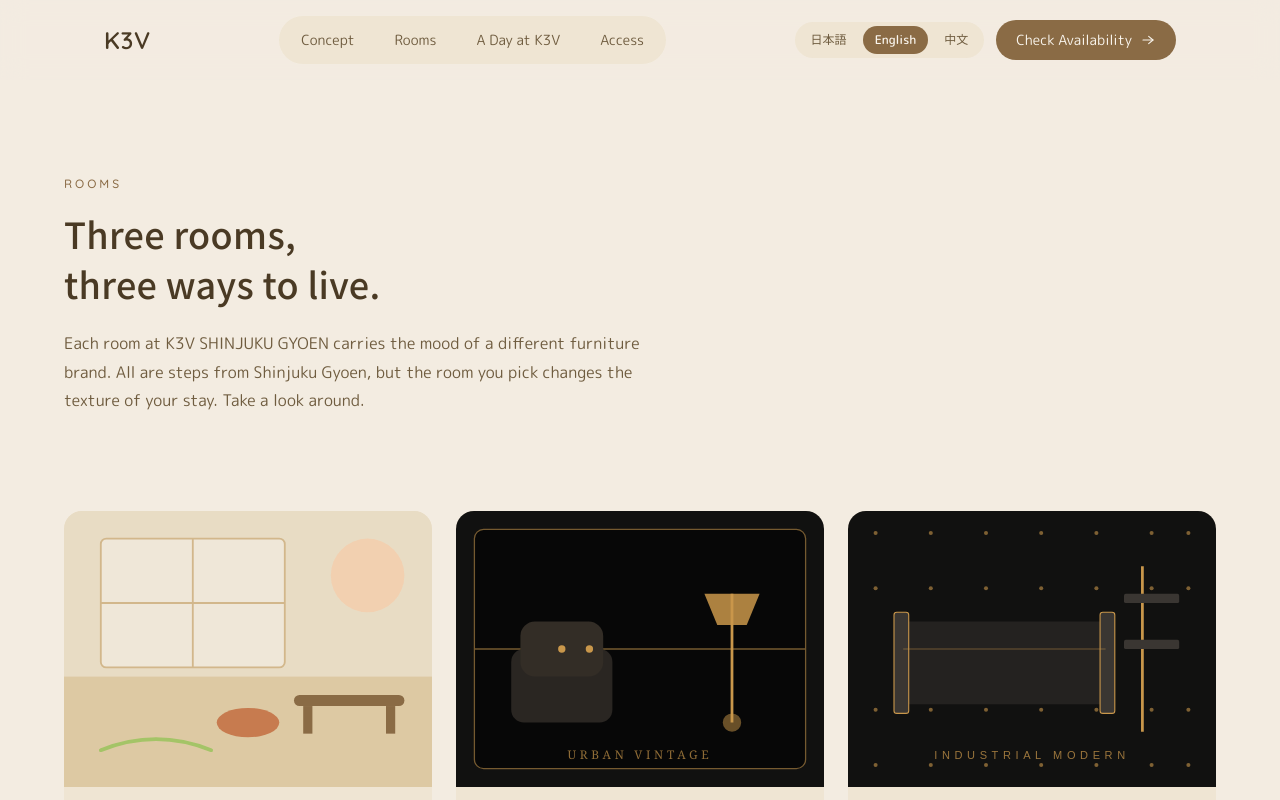
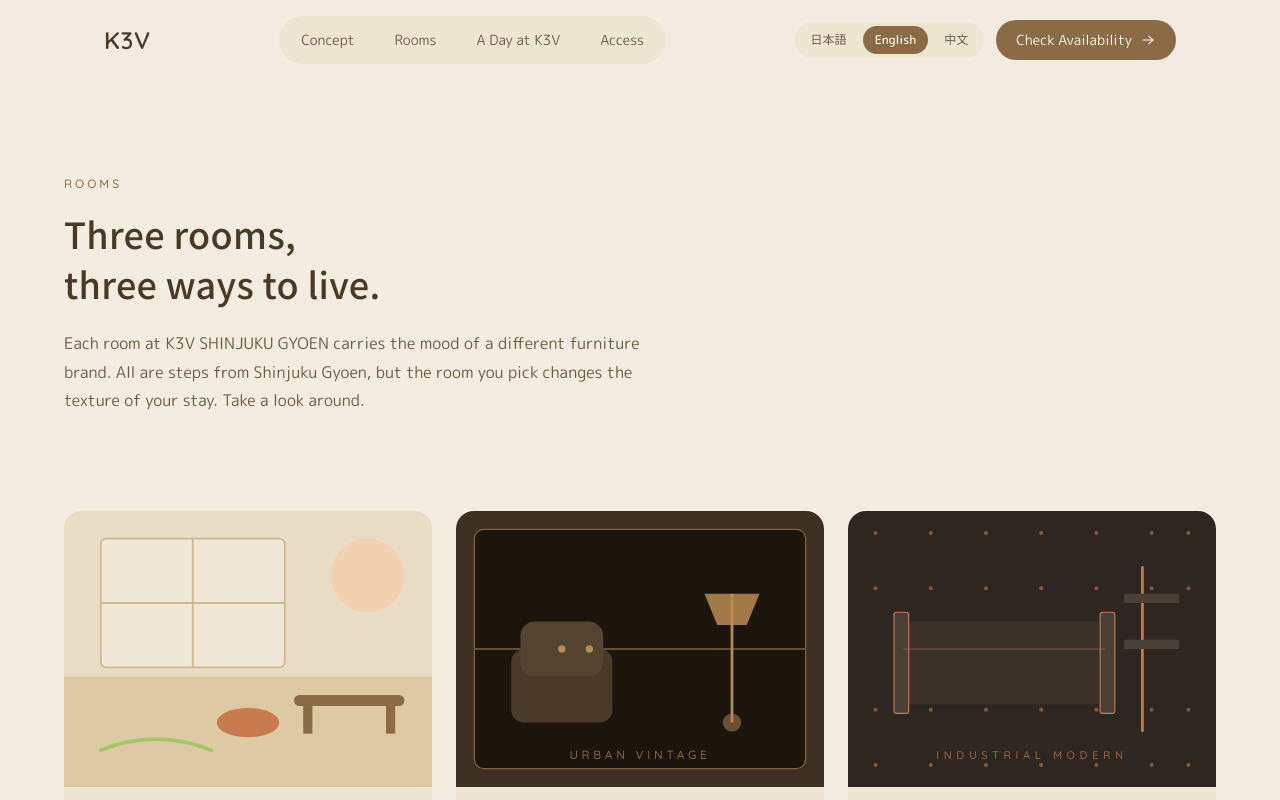
Before and after one commit to basimp-inc/k3v-shinjuku-gyoen, a Next.js app: page /en/rooms in a window 1280 px wide. Shown: the top 800 px of the page. Built offline with nearby package versions, Linux system fonts and the light colour scheme; a web font is replaced by a local one.

Commit message:
Revise the entire website for a consistent and casual appearance.

```diff
--- a/app/globals.css
+++ b/app/globals.css
@@ -14,9 +14,11 @@
   --color-moss-to: #639922;
   --color-cream: #faf6ee;
 
-  /* Room 02 / 03 hybrid accents */
-  --color-ink: #111110;
-  --color-brass: #c9974b;
+  /* Room 02 / 03 accents — warm deep browns, NOT black×gold (client NG: 高級感/黒×金) */
+  --color-vintage-dark: #3d2f21;
+  --color-vintage-accent: #b98a52;
+  --color-industrial-dark: #2e2721;
+  --color-industrial-accent: #c77b4f;
 
   --font-jp-heading: "Zen Maru Gothic", "Noto Sans SC", "Hiragino Maru Gothic ProN", sans-serif;
   --font-jp-body: "M PLUS Rounded 1c", "Noto Sans SC", "Hiragino Maru Gothic ProN", sans-serif;
--- a/components/RoomVisual.tsx
+++ b/components/RoomVisual.tsx
@@ -29,21 +29,21 @@ export default function RoomVisual({ theme, alt }: RoomVisualProps) {
   if (theme === "vintage") {
     return (
       <svg viewBox="0 0 400 300" className="h-full w-full" role="img" aria-label={alt}>
-        <rect width="400" height="300" fill="#111110" />
-        <g stroke="#c9974b" strokeWidth="1.4" opacity="0.55">
+        <rect width="400" height="300" fill="#3d2f21" />
+        <g stroke="#b98a52" strokeWidth="1.4" opacity="0.55">
           <rect x="20" y="20" width="360" height="260" rx="10" />
           <line x1="20" y1="150" x2="380" y2="150" />
         </g>
         {/* vintage leather chair silhouette */}
-        <rect x="60" y="150" width="110" height="80" rx="14" fill="#2a2622" />
-        <rect x="70" y="120" width="90" height="60" rx="16" fill="#332d26" />
-        <circle cx="115" cy="150" r="4" fill="#c9974b" />
-        <circle cx="145" cy="150" r="4" fill="#c9974b" />
-        {/* brass floor lamp */}
-        <line x1="300" y1="90" x2="300" y2="230" stroke="#c9974b" strokeWidth="3" />
-        <path d="M270 90h60l-14 34h-32Z" fill="#c9974b" opacity="0.85" />
-        <circle cx="300" cy="230" r="10" fill="#c9974b" opacity="0.5" />
-        <text x="200" y="270" textAnchor="middle" fontFamily="Georgia, serif" fontSize="13" fill="#c9974b" opacity="0.7" letterSpacing="4">
+        <rect x="60" y="150" width="110" height="80" rx="14" fill="#4a3a28" />
+        <rect x="70" y="120" width="90" height="60" rx="16" fill="#55442f" />
+        <circle cx="115" cy="150" r="4" fill="#b98a52" />
+        <circle cx="145" cy="150" r="4" fill="#b98a52" />
+        {/* warm floor lamp */}
+        <line x1="300" y1="90" x2="300" y2="230" stroke="#b98a52" strokeWidth="3" />
+        <path d="M270 90h60l-14 34h-32Z" fill="#b98a52" opacity="0.85" />
+        <circle cx="300" cy="230" r="10" fill="#b98a52" opacity="0.5" />
+        <text x="200" y="270" textAnchor="middle" fontFamily="Quicksand, sans-serif" fontSize="13" fill="#b98a52" opacity="0.7" letterSpacing="4">
           URBAN VINTAGE
         </text>
       </svg>
@@ -52,23 +52,23 @@ export default function RoomVisual({ theme, alt }: RoomVisualProps) {
 
   return (
     <svg viewBox="0 0 400 300" className="h-full w-full" role="img" aria-label={alt}>
-      <rect width="400" height="300" fill="#111110" />
+      <rect width="400" height="300" fill="#2e2721" />
       {/* rivet grid, industrial */}
-      <g fill="#c9974b" opacity="0.6">
+      <g fill="#c77b4f" opacity="0.6">
         {[30, 90, 150, 210, 270, 330, 370].map((x) =>
           [24, 84, 216, 276].map((y) => <circle key={`${x}-${y}`} cx={x} cy={y} r="2.2" />)
         )}
       </g>
       {/* steel-frame bed silhouette */}
-      <rect x="60" y="120" width="220" height="90" rx="6" fill="#242220" />
-      <rect x="50" y="110" width="16" height="110" rx="3" fill="#3a3632" stroke="#c9974b" strokeWidth="1.2" />
-      <rect x="274" y="110" width="16" height="110" rx="3" fill="#3a3632" stroke="#c9974b" strokeWidth="1.2" />
-      <line x1="60" y1="150" x2="280" y2="150" stroke="#c9974b" strokeWidth="1" opacity="0.5" />
+      <rect x="60" y="120" width="220" height="90" rx="6" fill="#3a3128" />
+      <rect x="50" y="110" width="16" height="110" rx="3" fill="#4a4038" stroke="#c77b4f" strokeWidth="1.2" />
+      <rect x="274" y="110" width="16" height="110" rx="3" fill="#4a4038" stroke="#c77b4f" strokeWidth="1.2" />
+      <line x1="60" y1="150" x2="280" y2="150" stroke="#c77b4f" strokeWidth="1" opacity="0.5" />
       {/* pipe shelf */}
-      <line x1="320" y1="60" x2="320" y2="240" stroke="#c9974b" strokeWidth="3" />
-      <rect x="300" y="90" width="60" height="10" rx="2" fill="#3a3632" />
-      <rect x="300" y="140" width="60" height="10" rx="2" fill="#3a3632" />
-      <text x="200" y="270" textAnchor="middle" fontFamily="Arial, sans-serif" fontSize="12" fill="#c9974b" opacity="0.75" letterSpacing="5">
+      <line x1="320" y1="60" x2="320" y2="240" stroke="#c77b4f" strokeWidth="3" />
+      <rect x="300" y="90" width="60" height="10" rx="2" fill="#4a4038" />
+      <rect x="300" y="140" width="60" height="10" rx="2" fill="#4a4038" />
+      <text x="200" y="270" textAnchor="middle" fontFamily="Quicksand, sans-serif" fontSize="12" fill="#c77b4f" opacity="0.75" letterSpacing="5">
         INDUSTRIAL MODERN
       </text>
     </svg>
--- a/components/Rooms.tsx
+++ b/components/Rooms.tsx
@@ -16,8 +16,8 @@ type RoomItem = {
 
 const roomStyles = [
   { theme: "warm" as const, tagClass: "bg-[#c77b4f] text-[#faf6ee]" },
-  { theme: "vintage" as const, tagClass: "bg-[#111110] text-[#c9974b]" },
-  { theme: "industrial" as const, tagClass: "bg-[#111110] text-[#c9974b]" },
+  { theme: "vintage" as const, tagClass: "bg-[#3d2f21] text-[#e8dcc4]" },
+  { theme: "industrial" as const, tagClass: "bg-[#2e2721] text-[#e8dcc4]" },
 ];
 
 export default async function Rooms() {
--- a/lib/rooms.ts
+++ b/lib/rooms.ts
@@ -10,8 +10,8 @@ export const roomThemes: Record<RoomSlug, "warm" | "vintage" | "industrial"> = {
 
 export const roomTagClass: Record<RoomSlug, string> = {
   unico: "bg-[#c77b4f] text-[#faf6ee]",
-  "journal-standard-furniture": "bg-[#111110] text-[#c9974b]",
-  "crash-gate": "bg-[#111110] text-[#c9974b]",
+  "journal-standard-furniture": "bg-[#3d2f21] text-[#e8dcc4]",
+  "crash-gate": "bg-[#2e2721] text-[#e8dcc4]",
 };
 
 export function isRoomSlug(value: string): value is RoomSlug {
```
